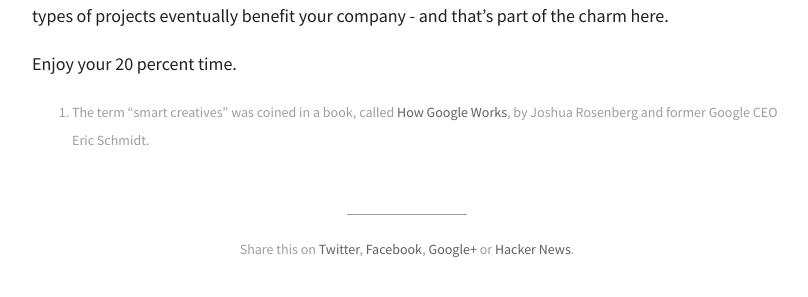
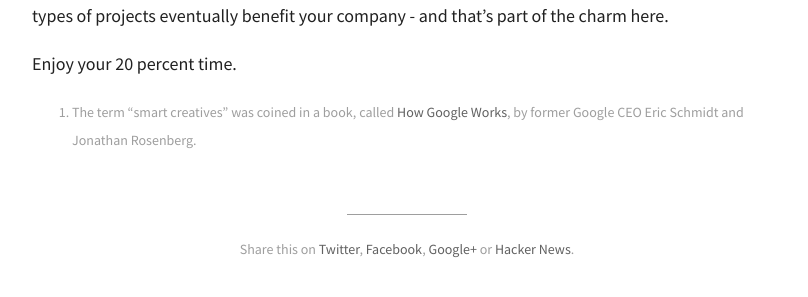
Before and after one commit to martinbuberl/martinbuberl.github.io, a Jekyll site: the page built from _posts/2015-12-21-20-percent-time.md, in a window 1280 px wide and 900 px high, scrolled down 1830 px. Shown: the part 373-670 px from the top of the window, without its empty margins (233-1041 px from the left). Built offline with Jekyll 4.4.1, drawn with Linux system fonts in a browser that asks for light colours; nearby versions of some CDN libraries; some web fonts are replaced; Markdown is read by kramdown in place of the engine named in the settings.

Commit message:
Switched authors and fixed the first name

```diff
--- a/_posts/2015-12-21-20-percent-time.md
+++ b/_posts/2015-12-21-20-percent-time.md
@@ -53,5 +53,5 @@ Note that this is a suggestion, and never let it inhibit your creativity. Aftera
 Enjoy your 20 percent time.
 
 <ol class="reference">
-  <li id="cite_note-1">The term “smart creatives” was coined in a book, called <a target="_blank" href="http://www.amazon.com/How-Google-Works-Eric-Schmidt/dp/1455582344/ref=as_li_ss_tl?ie=UTF8&qid=1462409890&sr=8-1&keywords=how+google+works&linkCode=ll1&tag=martinbuberl-20&linkId=88a48c2a02fd376aac223414e3bf78d4">How Google Works</a>, by Joshua Rosenberg and former Google CEO Eric Schmidt.</li>
+  <li id="cite_note-1">The term “smart creatives” was coined in a book, called <a target="_blank" href="http://www.amazon.com/How-Google-Works-Eric-Schmidt/dp/1455582344/ref=as_li_ss_tl?ie=UTF8&qid=1462409890&sr=8-1&keywords=how+google+works&linkCode=ll1&tag=martinbuberl-20&linkId=88a48c2a02fd376aac223414e3bf78d4">How Google Works</a>, by former Google CEO Eric Schmidt and Jonathan Rosenberg.</li>
 <ol>
```
